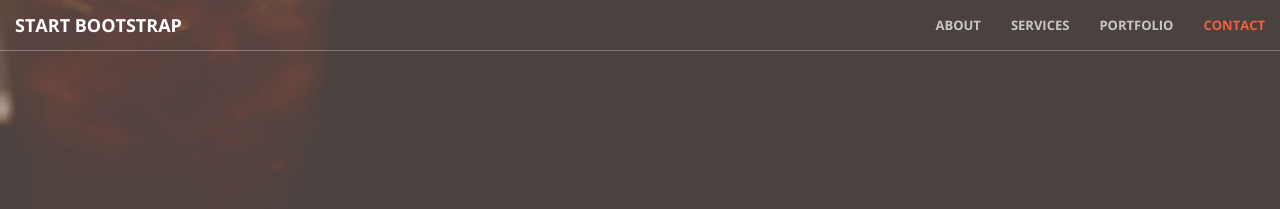
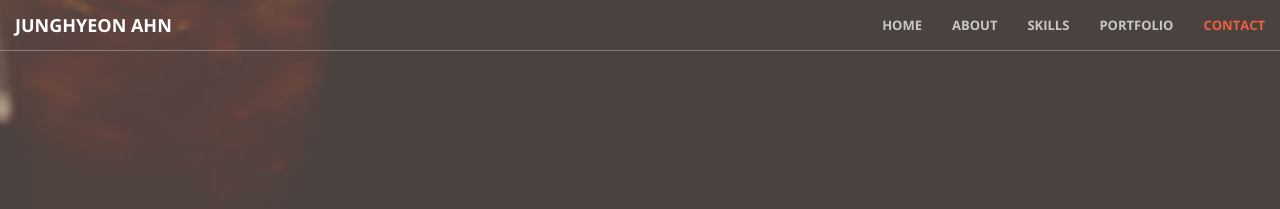
Before and after one commit to AndreasHutmann/Junghyeon-Ahn, a Jekyll site: the page built from index.html, in a window 1280 px wide. Shown: the top 209 px of the page. Built offline with Jekyll 4.4.1, drawn with Linux system fonts in a browser that asks for light colours.

Commit message:
Update nav.html
nav.v1

```diff
--- a/_includes/nav.html
+++ b/_includes/nav.html
@@ -8,17 +8,20 @@
                 <span class="icon-bar"></span>
                 <span class="icon-bar"></span>
             </button>
-            <a class="navbar-brand page-scroll" href="#page-top">Start Bootstrap</a>
+            <a class="navbar-brand page-scroll" href="#page-top">Junghyeon Ahn</a>
         </div>
 
         <!-- Collect the nav links, forms, and other content for toggling -->
         <div class="collapse navbar-collapse" id="bs-example-navbar-collapse-1">
             <ul class="nav navbar-nav navbar-right">
                 <li>
+                    <a class="page-scroll" href="#header">Home</a>
+                </li>
+                <li>
                     <a class="page-scroll" href="#about">About</a>
                 </li>
                 <li>
-                    <a class="page-scroll" href="#services">Services</a>
+                    <a class="page-scroll" href="#services">Skills</a>
                 </li>
                 <li>
                     <a class="page-scroll" href="#portfolio">Portfolio</a>
```
